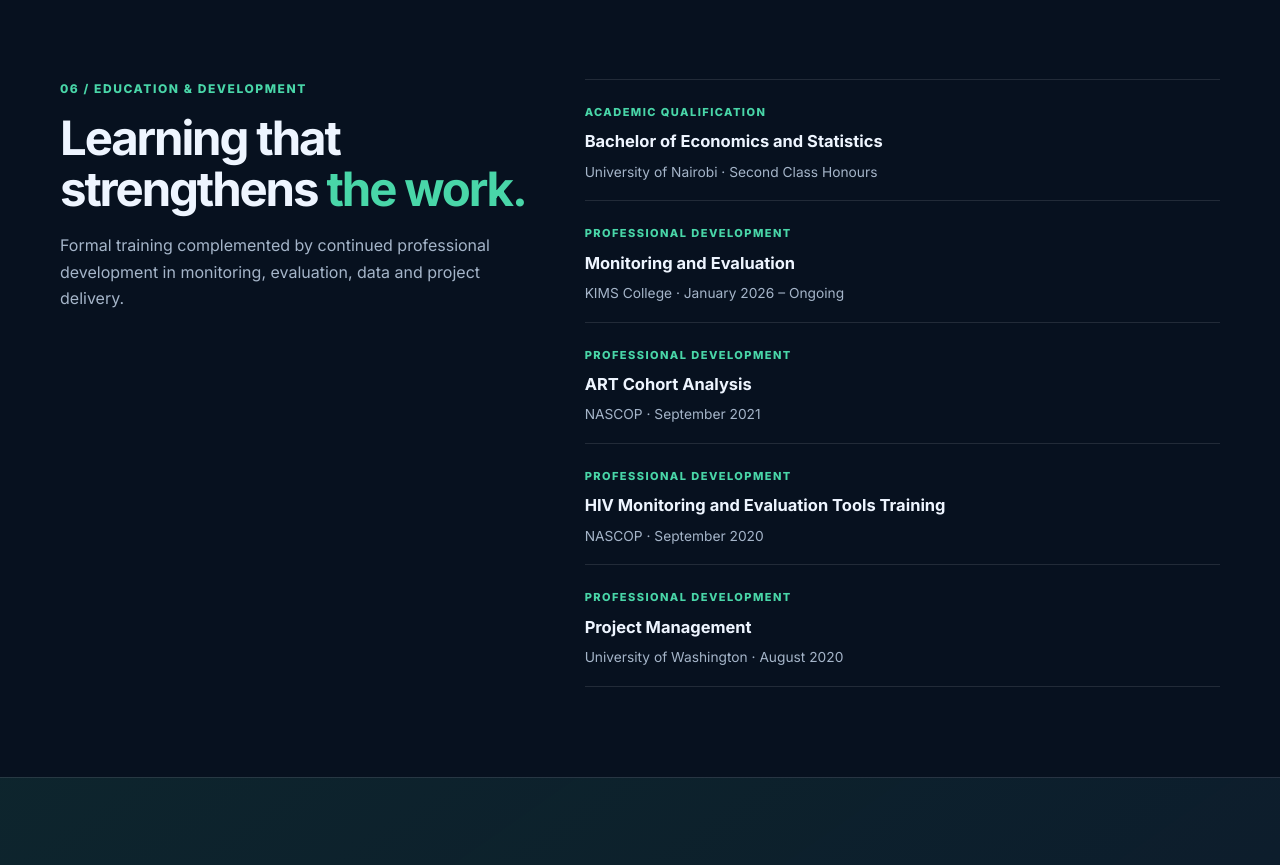
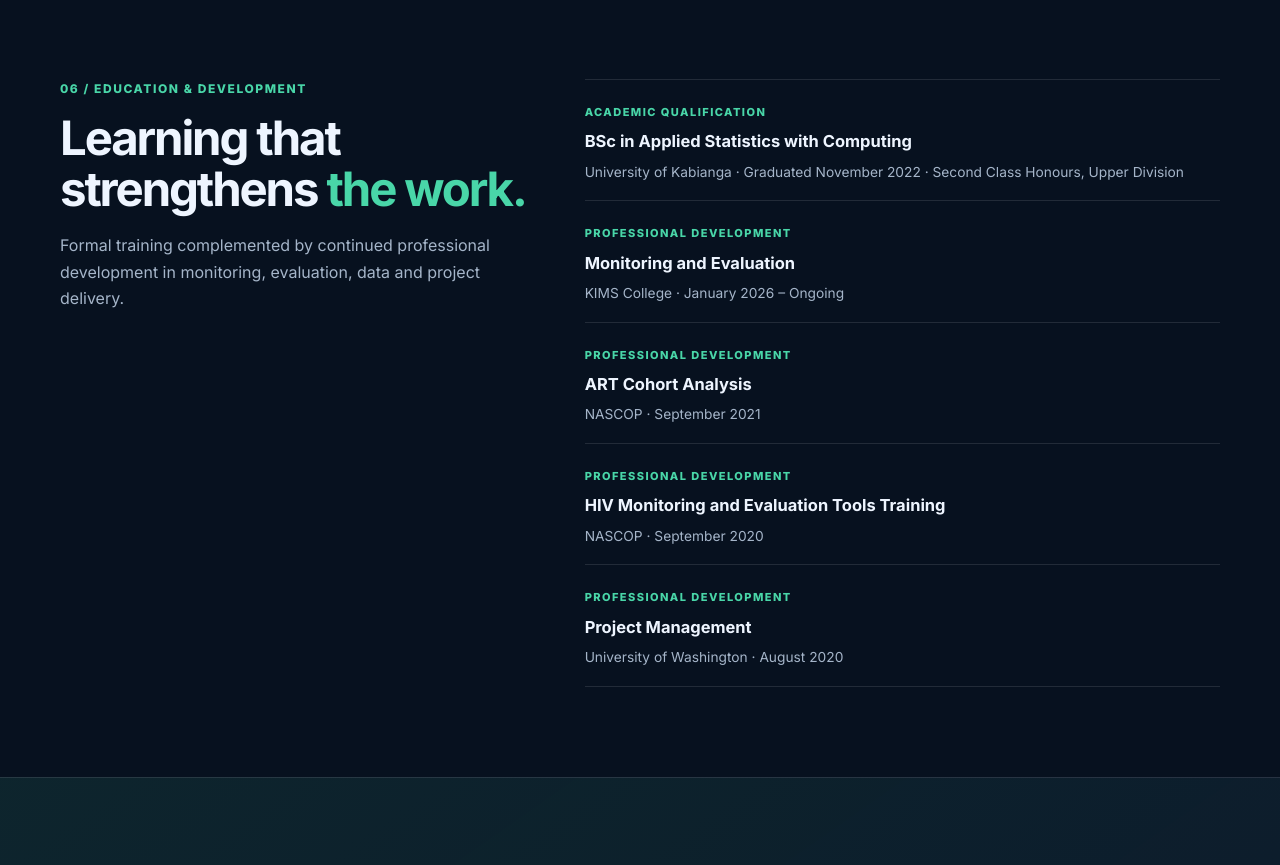
Before and after one commit to margaretnangorombi/margaretnangorombi.github.io, a plain HTML site: page index.html in a window 1280 px wide. Shown: the part 7800-8665 px from the top of the page. Drawn offline with Linux system fonts and the light colour scheme.

Commit message:
Correct academic qualification to match Margaret's background

```diff
--- a/index.html
+++ b/index.html
@@ -136,7 +136,7 @@
  <div class="container education-grid">
   <div class="reveal"><div class="kicker">06 / EDUCATION & DEVELOPMENT</div><h2>Learning that strengthens <span class="accent-text">the work.</span></h2><p class="section-copy">Formal training complemented by continued professional development in monitoring, evaluation, data and project delivery.</p></div>
   <div class="education-list reveal">
-   <article><span>ACADEMIC QUALIFICATION</span><h3>Bachelor of Economics and Statistics</h3><p>University of Nairobi · Second Class Honours</p></article>
+   <article><span>ACADEMIC QUALIFICATION</span><h3>BSc in Applied Statistics with Computing</h3><p>University of Kabianga · Graduated November 2022 · Second Class Honours, Upper Division</p></article>
    <article><span>PROFESSIONAL DEVELOPMENT</span><h3>Monitoring and Evaluation</h3><p>KIMS College · January 2026 – Ongoing</p></article>
    <article><span>PROFESSIONAL DEVELOPMENT</span><h3>ART Cohort Analysis</h3><p>NASCOP · September 2021</p></article>
    <article><span>PROFESSIONAL DEVELOPMENT</span><h3>HIV Monitoring and Evaluation Tools Training</h3><p>NASCOP · September 2020</p></article>
```
